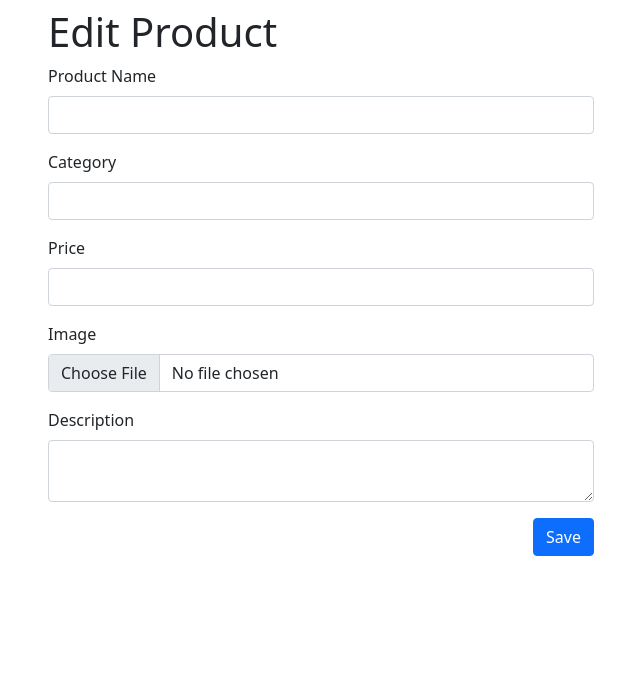
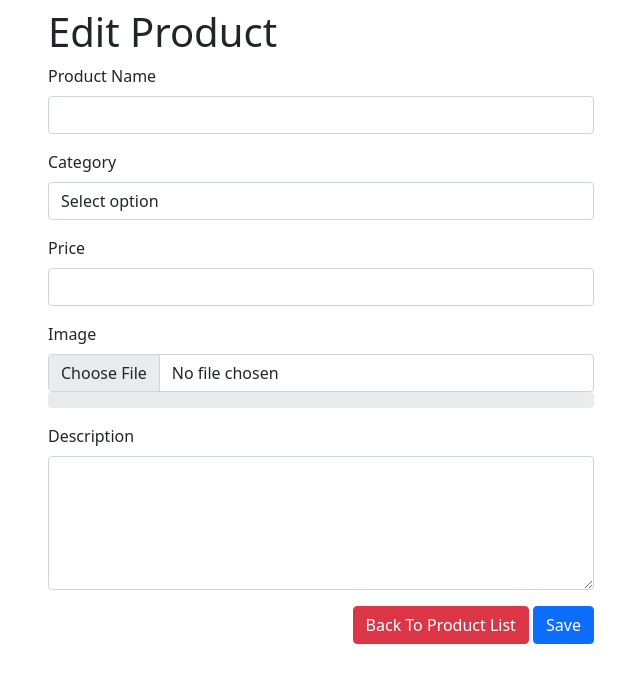
Before and after one commit to ronyelkahfi/Majoo-POS, a CodeIgniter app: page /majoo-pos/index.php/product/form_product/1 in a window 1280 px wide. Shown: the part 56-739 px from the top of the page, without its empty margins (319-959 px from the left). Run offline with CodeIgniter, Linux system fonts and the light colour scheme; tables that the repository leaves empty or names only in its code hold one stand-in row (values such as "Sample post"); some libraries are stand-ins or nearby versions.

Commit message:
feat product : add function create product with jquery upload

```diff
--- a/application/controllers/Product.php
+++ b/application/controllers/Product.php
@@ -3,6 +3,7 @@
     function __construct(){
         parent::__construct();
         $this->layout->setTemplate("layouts/default");
+        $this->load->model("product_model");
     }
 
     function index(){
@@ -12,6 +13,7 @@
             "externalCSS" => ["//cdn.datatables.net/1.11.4/css/jquery.dataTables.min.css"],
             "externalJS" => [
                 "//cdn.datatables.net/1.11.4/js/jquery.dataTables.min.js",
+                "https://cdn.ckeditor.com/ckeditor5/32.0.0/classic/ckeditor.js",
                 base_url("asset/js/product.js")
             ]
         ];
@@ -19,11 +21,20 @@
     }
 
     function form_product($id=""){
+        $this->load->model("category_model");
+
+
         $data = [
             "title"=>(!empty($id)?"Edit":"Add")." Product",
             "activeMenu"=>"product",
-            "externalCSS" => [],
+            "externalCSS" => [
+                "//cdn.datatables.net/1.11.4/css/jquery.dataTables.min.css",
+                "https://cdn.jsdelivr.net/npm/select2@4.1.0-rc.0/dist/css/select2.min.css"
+            ],
             "externalJS" => [
+                "https://cdn.jsdelivr.net/npm/select2@4.1.0-rc.0/dist/js/select2.min.js",
+                "//cdn.datatables.net/1.11.4/js/jquery.dataTables.min.js",
+                "https://cdn.ckeditor.com/ckeditor5/32.0.0/classic/ckeditor.js",
                 base_url("asset/js/product.js")
             ]
         ];
@@ -36,6 +47,77 @@
         if($this->form_validation->run()==true){
 
         }
+        $data["categories"] = $this->category_model->getAll();
         $this->layout->display("product/form_product",$data);
     }
+
+    function create(){
+        $this->load->library("form_validation");
+        $this->form_validation->set_rules("product-name","Product Name","required");
+        $this->form_validation->set_rules("category","Category","required");
+        $this->form_validation->set_rules("price","Price","required");
+        // $this->form_validation->set_rules("image","Product Image","required");
+        $this->form_validation->set_rules("description","Description","required");
+        if($this->form_validation->run()==true){
+            $resultUpload = $this->uploadImage();
+            if($resultUpload["success"]==false){
+                $response = [
+                    "success" => false,
+                    "message" => $resultUpload["message"]
+                ];
+            }else{
+                $name = $this->input->post('product-name');
+                $description = htmlentities($this->input->post('description'));
+                $price = $this->input->post('price');
+                $categoryId = $this->input->post('category');
+                $data = [
+                    "product_name" => $name,
+                    "description" => $description,
+                    "price" => $price,
+                    "category_id" => $categoryId,
+                    "image_name" => $resultUpload["data"]
+                ];
+                // print_r($resultUpload);
+                $this->product_model->insert($data);
+                $response = [
+                    "success" => true
+                ];
+            }
+
+        }
+        if(!empty(validation_errors())){
+            $response = [
+                "success" => false,
+                "message" => validation_errors()
+            ];
+        }
+
+        echo json_encode($response);
+    }
+    public function uploadImage()
+    {
+        $config['upload_path']          = './upload/product';
+        $config['allowed_types']        = 'jpg|png';
+        $config['max_size']             = 500;
+        $config['max_width']            = 1024;
+        $config['max_height']           = 1000;
+        $config["encrypt_name"] = true;
+        $this->load->library('upload', $config);
+
+        if ( ! $this->upload->do_upload('image'))
+        {
+            $result = [
+                "success" => false,
+                "message" => $this->upload->display_errors()
+            ];
+        }
+        else
+        {
+            $result = [
+                "success" => true,
+                "data" => $this->upload->data('file_name')
+            ];
+        }
+        return $result;
+    }
 }
--- a/application/models/Product_model.php
+++ b/application/models/Product_model.php
@@ -1,5 +1,5 @@
 <?php
-class User_model extends CI_Model{
+class Product_model extends CI_Model{
     private $tableName = "product";
     private $tableId = "id";
 
@@ -7,7 +7,7 @@
         parent::__construct();
     }
     function insert($data){
-        return $this->db->insert($data);
+        return $this->db->insert($this->tableName,$data);
     }
     function update($data,$id){
         $this->db->where($this->tableId,$id);
@@ -15,14 +15,18 @@
     }
     function delete(){
         $this->db->where($this->tableId,$id);
-        return $this->db->update($this->tableName);
+        return $this->db->delete($this->tableName);
     }
     function where($arrayWhere){
         foreach($arrayWhere as $key => $value){
             $this->db->where($key,$value);
         }
     }
+
     function findOne(){
+        if($id!=null){
+            $this->db->where($this->tableId,$id);
+        }
         $this->db->limit(1);
         $sql = $this->db->get($this->tableName);
         if($sql->num_rows()>0){
--- a/application/views/product/form_product.php
+++ b/application/views/product/form_product.php
@@ -6,34 +6,53 @@
             </div>
         </div>
         <div class="row justify-content-center">
+            <!-- <button type="button" onclick="clearForm()">test</button> -->
             <div class="col-md-6 ">
             <?= !empty(validation_errors()) ? '<div class="alert alert-danger" role="alert">'.validation_errors().'</div>' : ''; ?>
-                <form action="" method="POST">
+            <div id="message"></div>
+            <form action="" method="POST" id="frm-product" enctype="multipart/form-data">
                     <div class="mb-3">
                         <label class="form-label">Product Name</label>
-                        <input type="text" name="product-name" value="<?= set_value('product-name'); ?>" class="form-control">
+                        <input type="text" name="product-name" id="product-name"  value="<?= set_value('product-name'); ?>" class="form-control">
                     </div>
                     <div class="mb-3">
                         <label class="form-label">Category</label>
-                        <input type="text" name="category" class="form-control">
+                        <div>
+                            <select name="category" class="form-control select2" id="category">
+                                <option value="">Select option</option>
+                                <?php
+                                foreach($categories->result() as $row){
+                                    echo '<option value="'.$row->id.'">'.$row->category_name.'</option>';
+                                }
+                                ?>
+                            </select>
+                        </div>
                     </div>
                     <div class="mb-3">
                         <label class="form-label">Price</label>
-                        <input type="text" name="price" value="<?= set_value('price'); ?>" class="form-control">
+                        <input type="text" name="price" id="price" value="<?= set_value('price'); ?>" class="form-control">
                     </div>
                     <div class="mb-3">
                         <label class="form-label">Image</label>
-                        <input type="file" name="image" accept="image/jpeg, image/png" value="<?= set_value('image'); ?>" class="form-control">
+                        <input type="file" name="image" id="fileimage" accept="image/jpeg, image/png" value="<?= set_value('image'); ?>" class="form-control">
+                        <div class="progress">
+                        <div class="progress-bar" role="progressbar" id="image-progress" style="width: 0%;" aria-valuenow="0" aria-valuemin="0" aria-valuemax="100">25%</div>
+                        </div>
                     </div>
+
                     <div class="mb-3">
                         <label class="form-label">Description</label>
-                        <textarea name="description" class="form-control"><?= set_value('description'); ?></textarea>
+                        <textarea name="description" id="description" rows="5" class="form-control"><?= set_value('description'); ?></textarea>
                     </div>
                     <div class="mb-3 text-end">
-                        <button class="btn btn-primary">Save</button>
+                        <a href="<?= base_url("product") ?>" class="btn btn-danger">Back To Product List</a>
+                        <button type="submit"  class="btn btn-primary">Save</button>
                     </div>
                 </form>
             </div>
         </div>
     </div>
 </section>
+<script type="text/javascript">
+    var url = "<?= base_url() ?>";
+</script>
--- a/asset/js/product.js
+++ b/asset/js/product.js
@@ -1 +1,91 @@
-$("#datatable").DataTable();
+$("#datatable").DataTable({
+  serverside: true,
+});
+$(".select2").select2({
+  placeholder: "Select a customer",
+  initSelection: function (element, callback) {},
+});
+// tinymce.init({
+//   selector: "#description",
+// });
+
+ClassicEditor.create(document.querySelector("#description"))
+  .then((editor) => {
+    console.log(editor);
+  })
+  .catch((error) => {
+    console.error(error);
+  });
+function submitProduct() {
+  //   alert();
+  var formData = new FormData("#frm-product");
+}
+$("#frm-product").submit(function (e) {
+  e.preventDefault();
+  var formData = new FormData(this);
+  console.log(formData);
+  $.ajax({
+    type: "POST",
+    url: url + "product/create",
+    data: formData, //$("#frm-product").serialize() + "&image=" + $("#fileimage").val(),
+    success: function (res) {
+      var result = jQuery.parseJSON(res);
+      console.log(result);
+      if (result.success == false) {
+        $("#message").html('<div class="alert alert-danger" role="alert">' + result.message + "</div>");
+      } else {
+        $("#message").html('<div class="alert alert-success" role="alert">Add Product Success</div>');
+        $("#product-name").val("");
+        $("#category").removeClass("select2");
+        $("#category").val("");
+        $("#category").addClass("select2");
+        $("#price").val("");
+        $("#fileimage").val("");
+        $("#description").html("");
+      }
+    },
+    xhr: function () {
+      var xhr = new window.XMLHttpRequest();
+      xhr.upload.addEventListener(
+        "progress",
+        function (evt) {
+          if (evt.lengthComputable) {
+            var percentComplete = evt.loaded / evt.total;
+            percentComplete = parseInt(percentComplete * 100);
+            $("#image-progress").text(percentComplete + "%");
+            $("#image-progress").css("width", percentComplete + "%");
+          }
+        },
+        false
+      );
+      return xhr;
+    },
+    cache: false,
+    contentType: false,
+    processData: false,
+  });
+  //   $.ajax({
+  //     url: window.location.pathname,
+  //     type: "POST",
+  //     data: formData,
+  //     success: function (data) {
+  //       alert(data);
+  //     },
+  //     cache: false,
+  //     contentType: false,
+  //     processData: false,
+  //   });
+});
+
+function clearForm() {
+  //   $("#frm-product").reset();
+  document.getElementById("frm-product").reset();
+  //   $("#product-name").val("");
+  $("#category").select2("val", "");
+
+  //   $("#category").val("");
+  //   $("#category").addClass("form-control select2");
+  //   $("#price").val("");
+  //   $("#fileimage").val("");
+  //   $("#description").html("");
+}
```
Also changed, not shown: upload/product/0b384cca2ca8a311451331e4f6aeb8e0.png (added).
